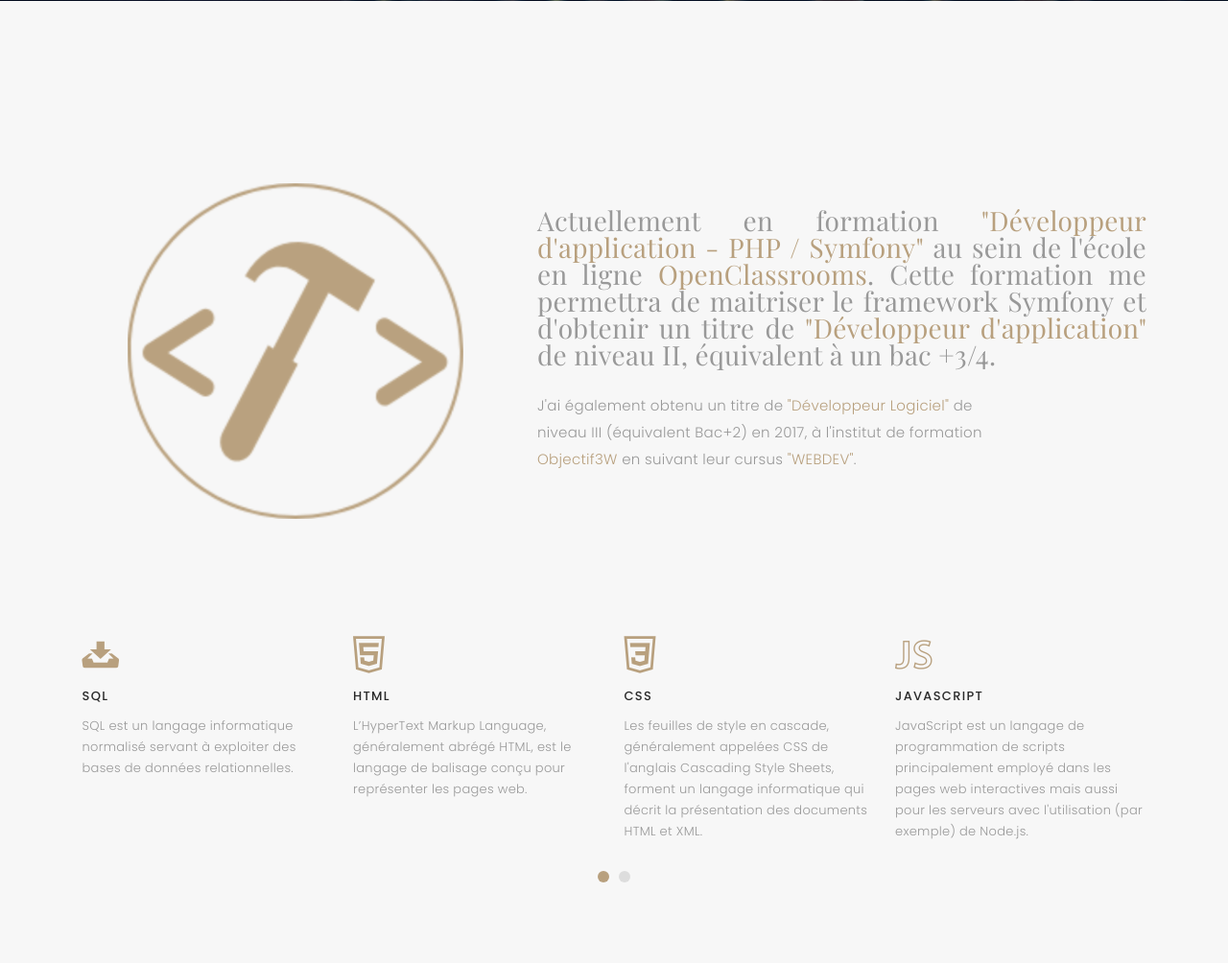
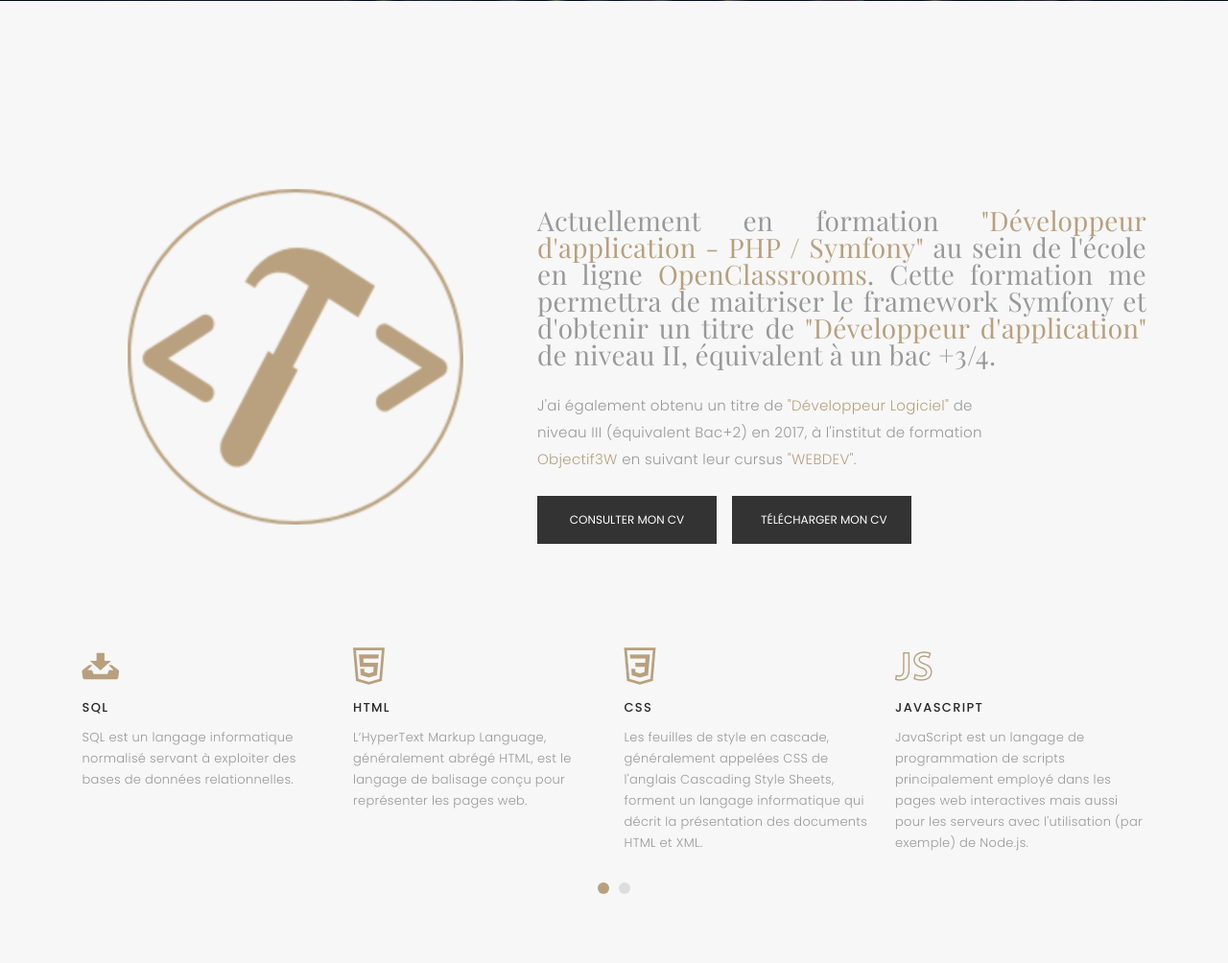
Before and after one commit to JeanD34/p5, a PHP site: the page made by View/HomeView.php in a window 1280 px wide. Shown: the part 799-1803 px from the top of the page at 96% size. Run offline with PHP 8.4, Linux system fonts and the light colour scheme; the template is opened without the code that fills it, so the values that code supplies are empty; some web fonts are replaced.

Commit message:
Add button for resumee check

```diff
--- a/View/HomeView.php
+++ b/View/HomeView.php
@@ -35,7 +35,7 @@
 
             <p class="p-heading">Actuellement en formation <a href="symfony.pdf" target="_blank">"Développeur d'application - PHP / Symfony"</a> au sein de l'école en ligne <a href="https://openclassrooms.com/" target="_blank">OpenClassrooms</a>. Cette formation me permettra de maitriser le framework Symfony et d'obtenir un titre de <a href="http://www.rncp.cncp.gouv.fr/grand-public/visualisationFiche?format=fr&fiche=27099" target="_blank">"Développeur d'application"</a> de niveau II, équivalent à un bac +3/4. </p>
             <p class="separator">J'ai également obtenu un titre de <a href="http://www.rncp.cncp.gouv.fr/grand-public/visualisationFiche?format=fr&fiche=5927" target="_blank">"Développeur Logiciel"</a> de niveau III (équivalent Bac+2) en 2017, à l'institut de formation <a href="http://www.objectif3w.com/" target="_blank">Objectif3W</a> en suivant leur cursus <a href="webdev.pdf" target="_blank">"WEBDEV"</a>.</p>
-
+            <a href="Content/CV.pdf" target="_blank"><button class="btn resumee mt-4 mb-3 mr-3">Consulter mon CV</button></a><a href="Content/CV.pdf" download><button class="btn resumee mt-4 mb-3">Télécharger mon CV</button></a>
           </div>
 
         </div>
```
